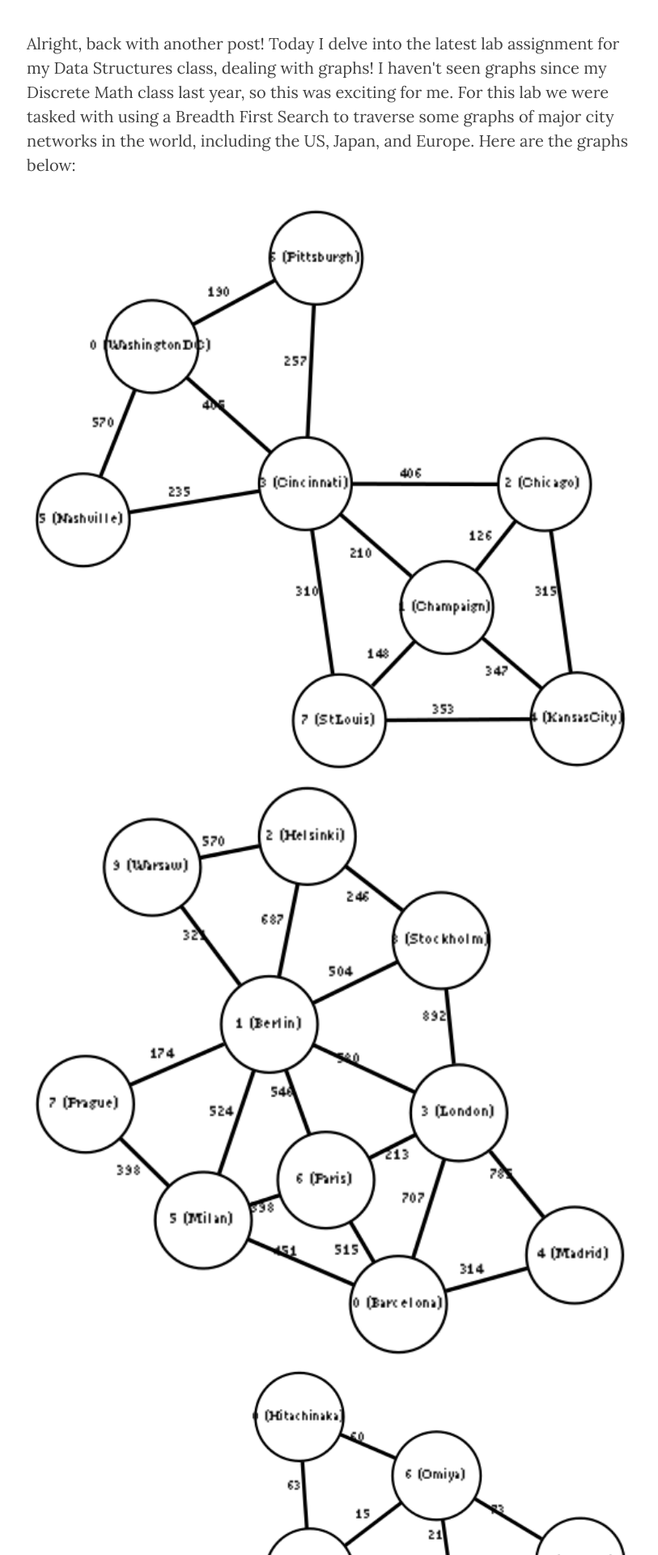
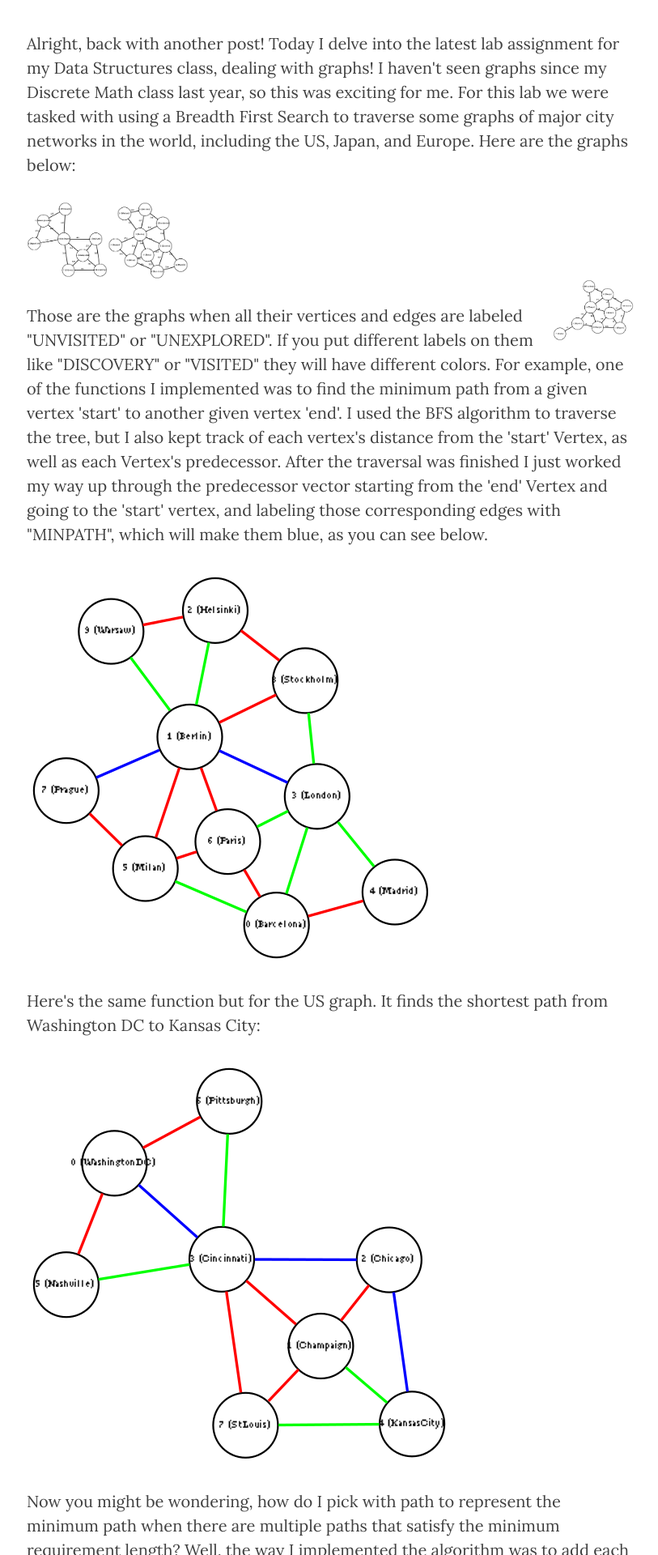
Before and after one commit to cjang5/blog, a Jekyll site: the page built from _posts/2014-12-05-glamorous-graphs.markdown, in a window 1280 px wide. Shown: the part 517-2437 px from the top of the page at 81% size, without its empty margins (232-1045 px from the left). Built offline with Jekyll 4.4.1, drawn with Linux system fonts in a browser that asks for light colours; nearby versions of some CDN libraries.

Commit message:
Update 2014-12-05-glamorous-graphs.markdown

```diff
--- a/_posts/2014-12-05-glamorous-graphs.markdown
+++ b/_posts/2014-12-05-glamorous-graphs.markdown
@@ -9,7 +9,7 @@ header-img: "img/posts/post-06/post-06-bg.png"
 
 <p>Alright, back with another post! Today I delve into the latest lab assignment for my Data Structures class, dealing with graphs! I haven't seen graphs since my Discrete Math class last year, so this was exciting for me. For this lab we were tasked with using a Breadth First Search to traverse some graphs of major city networks in the world, including the US, Japan, and Europe. Here are the graphs below: </p>
 
-<img class="img-responsive" src="{{ site.baseurl }}/img/posts/post-06/united-states-mst.png" align="left" style="width:100%"> <img class="img-responsive" src="{{ site.baseurl }}/img/posts/post-06/europe.png" align="middle" style="width:100%"> <img class="img-responsive" src="{{ site.baseurl }}/img/posts/post-06/japan.png" align="right" style="width:100%">
+<img class="img-responsive" src="{{ site.baseurl }}/img/posts/post-06/united-states-mst.png" align="left" style="width:100px"> <img class="img-responsive" src="{{ site.baseurl }}/img/posts/post-06/europe.png" align="middle" style="width:100px"> <img class="img-responsive" src="{{ site.baseurl }}/img/posts/post-06/japan.png" align="right" style="width:100px">
 
 <p> Those are the graphs when all their vertices and edges are labeled "UNVISITED" or "UNEXPLORED". If you put different labels on them like "DISCOVERY" or "VISITED" they will have different colors. For example, one of the functions I implemented was to find the minimum path from a given vertex 'start' to another given vertex 'end'. I used the BFS algorithm to traverse the tree, but I also kept track of each vertex's distance from the 'start' Vertex, as well as each Vertex's predecessor. After the traversal was finished I just worked my way up through the predecessor vector starting from the 'end' Vertex and going to the 'start' vertex, and labeling those corresponding edges with "MINPATH", which will make them blue, as you can see below. </p>
 
```
